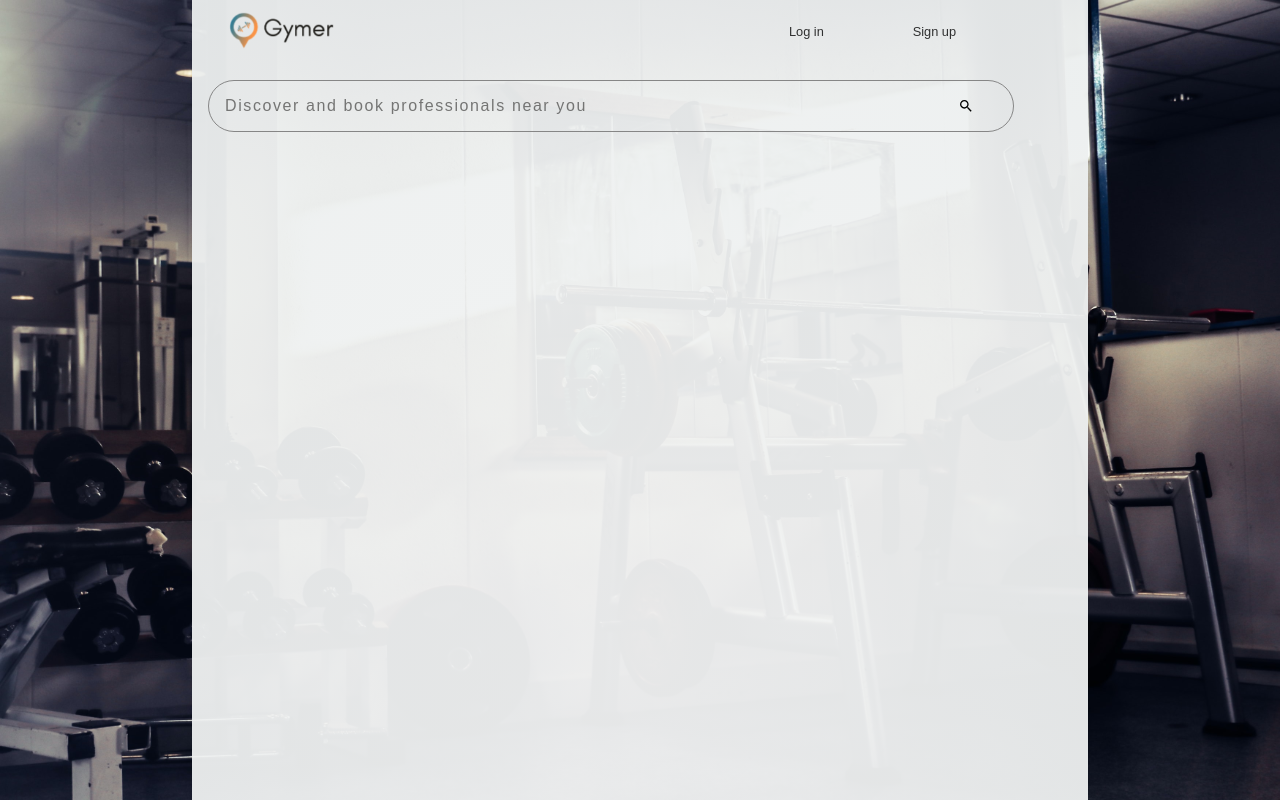
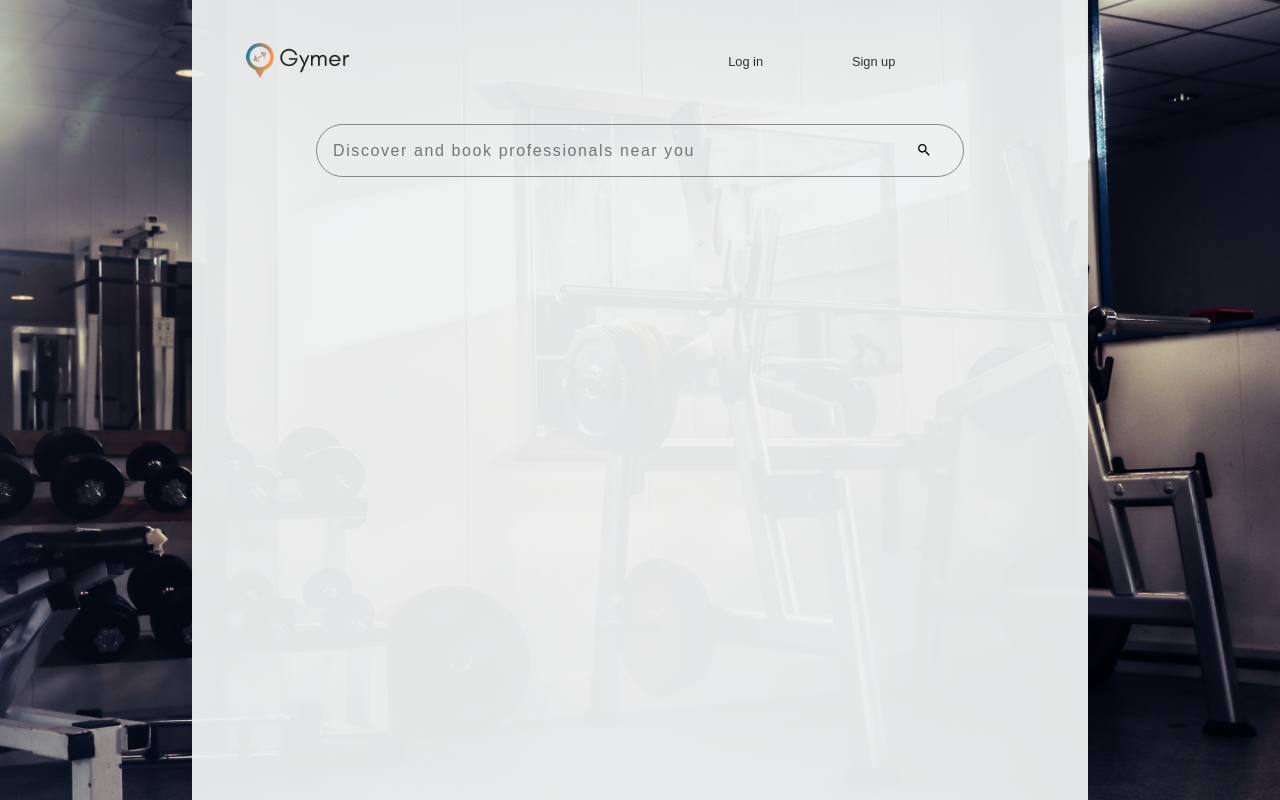
Before and after one commit to dominikajarek/gymer-front-end, a React (Create React App) app: page / in a window 1280 px wide. Shown: the top 800 px of the page. Built offline with nearby package versions, Linux system fonts and the light colour scheme; no server answers.

Commit message:
Add basic stylesheet improvements

```diff
--- a/src/App.js
+++ b/src/App.js
@@ -46,6 +46,9 @@ export const App = () => {
                           <PrivateRoute exact path={'/partner-profile'} component={ PartnerProfile } />
                       </Switch>
                   </div>
+                  <div className='footer'>
+
+                  </div>
               </Router>
           </div>
   );
--- a/src/components/user/SearchBar.js
+++ b/src/components/user/SearchBar.js
@@ -2,6 +2,7 @@ import React from 'react';
 
 export const SearchBar = ({input:keyword, onChange:setKeyword}) => {
     return (
+            <div className='search__input__container'>
                 <input
                     className="search__input"
                     key="random1"
@@ -9,5 +10,6 @@ export const SearchBar = ({input:keyword, onChange:setKeyword}) => {
                     placeholder={"Discover and book professionals near you"}
                     onChange={(e) => setKeyword(e.target.value)}
                 />
+            </div>
     );
 }
--- a/src/index.css
+++ b/src/index.css
@@ -47,12 +47,24 @@ body {
   background: radial-gradient(circle, rgba(242, 243, 243, 0.95) 0%, rgba(236, 239, 239, 0.95) 100%);
   width: 70%;
   height: auto;
-  grid-template-columns: 1fr 1fr;
+  padding: 1em;
+  overflow-x: hidden;
+  overflow-y: hidden;
+  grid-template-columns: 1fr 1fr 1fr;
   grid-template-rows: 0.2fr 4fr 0.2fr;
   grid-template-areas:
-          "header  header"
-          "content content"
-          "footer  footer"
+          "header header header"
+          "content content content"
+          "footer footer footer"
+}
+
+.scroll {
+  padding:4px;
+  background-color: green;
+  width: 500px;
+  height: 110px;
+
+  text-align:justify;
 }
 
 .main-menu {
--- a/src/styles/header.css
+++ b/src/styles/header.css
@@ -9,7 +9,7 @@
     width: 100%;
     grid-template-areas:
             "logo search buttons null";
-    grid-template-columns: 2fr 2fr 1fr 0.5fr;
+    grid-template-columns: 2fr 2fr 1fr 1fr;
     font-size: 0.8em;
     grid-gap: 1em;
     padding: 1em;
@@ -106,8 +106,14 @@ div[class*=box] {
     letter-spacing: 0.1em;
 }
 
+.search__input__container {
+    display: flex;
+    align-items: center;
+    justify-content: center;
+}
+
 .search__input {
-    width: 90%;
+    width: 75%;
     padding: 1em 1em;
     margin: 1em;
     background-color: transparent;
@@ -118,7 +124,7 @@ div[class*=box] {
     background-position: 95% center;
     transition: transform 250ms ease-in-out;
     font-size: 1em;
-    line-height: 1em;
+    line-height: 1.2em;
     color: #575756;
     border-radius: 2em;
     border: 1px solid #868686;
@@ -134,12 +140,9 @@ div[class*=box] {
 
 .search__input:hover,
 .search__input:focus {
-    padding: 1em 0;
     outline: 0;
-    border: 1px solid transparent;
-    border-bottom: var(--border-nav);
-    border-radius: 0;
-    background-position: 100% center;
+    border: 1px solid #A0A0A0;
+    background-position: 98% center;
 }
 
 .search-grids {
@@ -180,7 +183,6 @@ div[class*=box] {
 }
 
 .logo {
-    position: fixed;
     max-width: 12em;
 }
 
```
Lines whose indentation alone changed are shown as unchanged.
